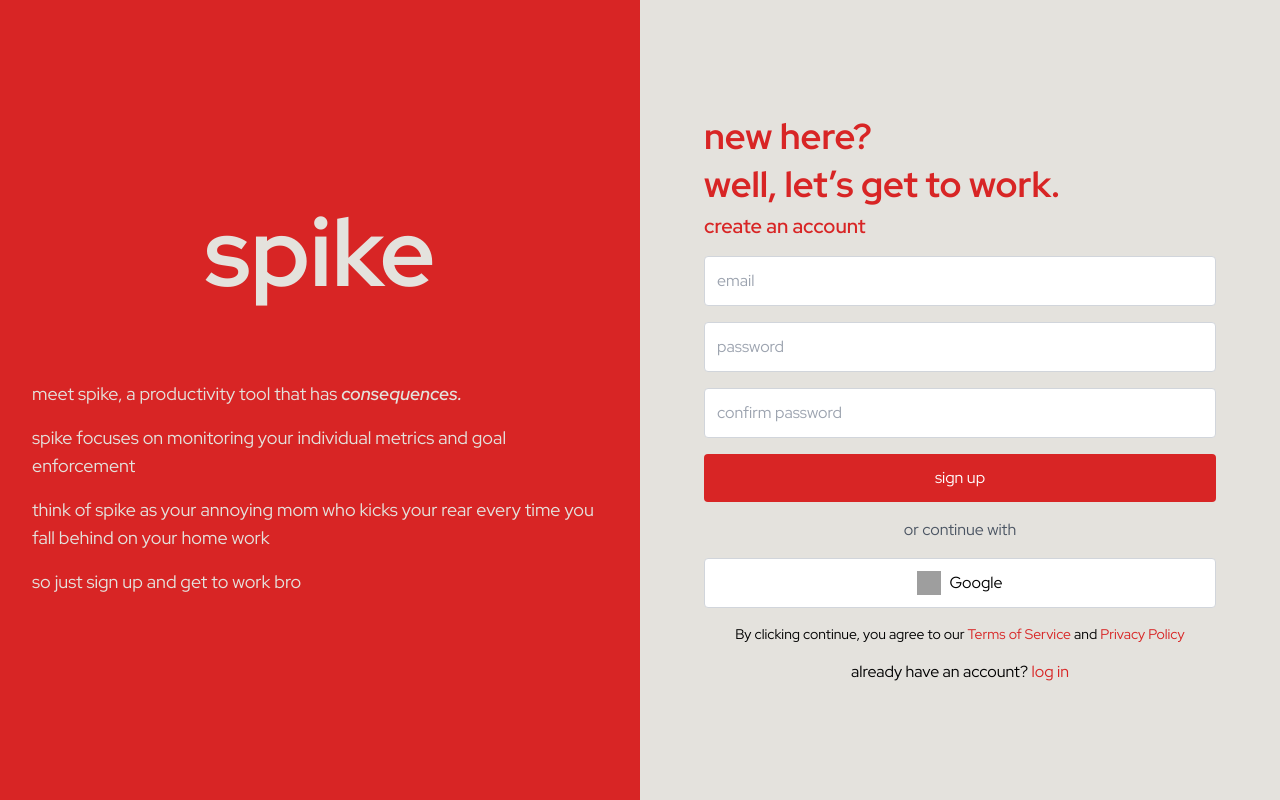
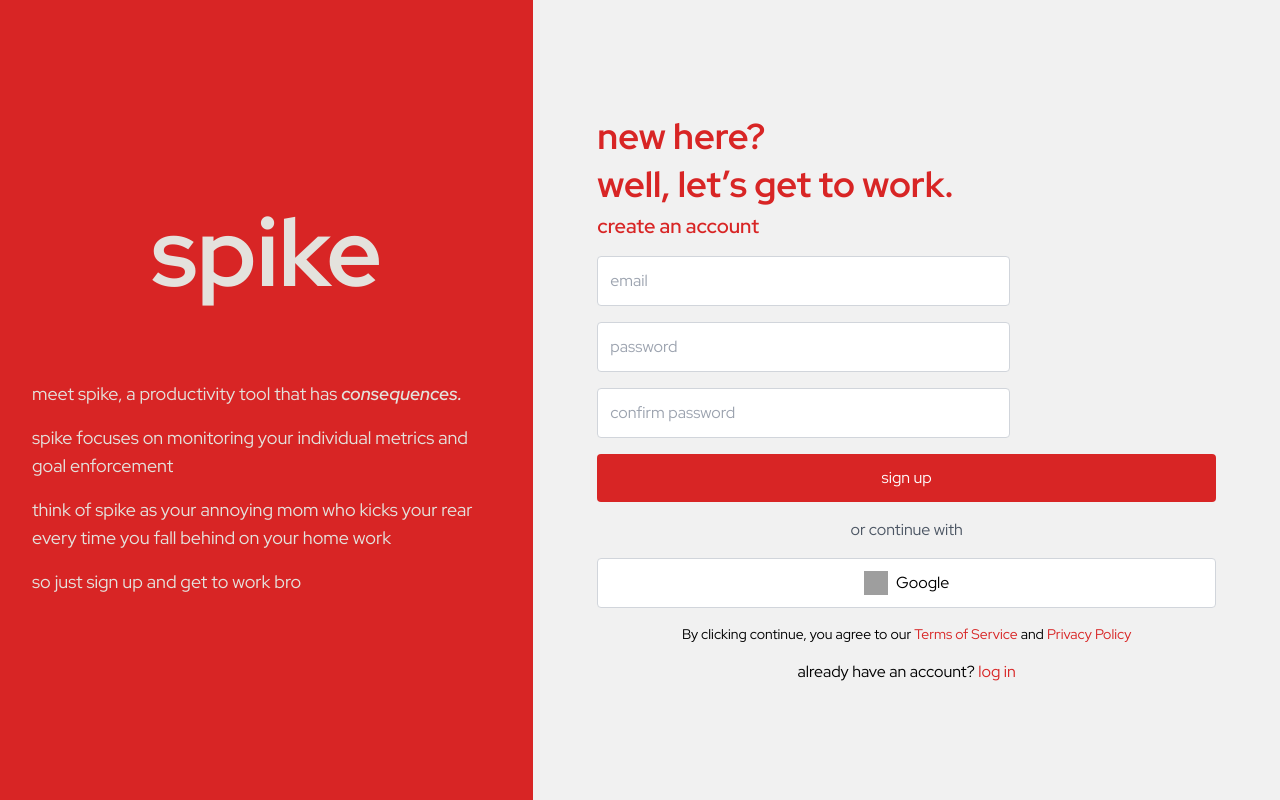
Before and after one commit to SanjayNithin2002/spike-frontend, a React (Create React App) app: page /signup in a window 1280 px wide. Built offline with nearby package versions, Linux system fonts and the light colour scheme; grey boxes are pictures that could not be loaded; the HTML template or start-up script is replaced by a standard one.

Commit message:
reducing red space

```diff
--- a/src/components/Login.js
+++ b/src/components/Login.js
@@ -5,7 +5,7 @@ import './Auth.css';
 const Login = () => {
   return (
     <div className="flex h-screen font-redHat">
-      <div className="w-1/2 bg-redSpike text-white p-8 flex flex-col justify-center items-center">
+      <div className="w-5/12 bg-redSpike text-whiteSpike p-8 flex flex-col justify-center items-center">
         <h1 className="text-8xl font-bold mb-20">spike</h1>
         <ul className="space-y-4 text-lg">
           <li>meet spike, a productivity tool that has <span className="font-semibold italic">consequences.</span></li>
@@ -14,7 +14,7 @@ const Login = () => {
           <li>so just log in and get to work bro</li>
         </ul>
       </div>
-      <div className="w-1/2 bg-whiteSpike p-16 flex flex-col justify-center">
+      <div className="w-7/12 bg-whiterSpike p-16 flex flex-col justify-center">
         <h2 className="text-4xl font-bold mb-2 text-redSpike">welcome back!</h2>
         <p className="text-4xl font-bold mb-2 text-redSpike">let’s get started, yeah?</p>
         <h3 className="text-xl font-semibold mb-4 text-redSpike">log back in</h3>
--- a/src/components/Signup.js
+++ b/src/components/Signup.js
@@ -5,7 +5,7 @@ import './Auth.css';
 const Signup = () => {
   return (
     <div className="flex h-screen font-redHat">
-      <div className="w-1/2 bg-redSpike text-whiteSpike p-8 flex flex-col justify-center items-center">
+      <div className="w-5/12 bg-redSpike text-whiteSpike p-8 flex flex-col justify-center items-center">
         <h1 className="text-8xl font-bold mb-20">spike</h1>
         <ul className="space-y-4 text-lg">
           <li>meet spike, a productivity tool that has <span className="font-semibold italic">consequences.</span></li>
@@ -14,14 +14,14 @@ const Signup = () => {
           <li>so just sign up and get to work bro</li>
         </ul>
       </div>
-      <div className="w-1/2 bg-whiteSpike p-16 flex flex-col justify-center">
+      <div className="w-7/12 bg-whiterSpike p-16 flex flex-col justify-center">
         <h2 className="text-4xl font-bold mb-2 text-redSpike">new here?</h2>
         <p className="text-4xl font-bold mb-2 text-redSpike">well, let’s get to work.</p>
         <h3 className="text-xl font-semibold mb-4 text-redSpike">create an account</h3>
-        <form className="space-y-4">
-          <input type="email" placeholder="email" className="w-full p-3 border border-gray-300 rounded" required />
-          <input type="password" placeholder="password" className="w-full p-3 border border-gray-300 rounded" required />
-          <input type="password" placeholder="confirm password" className="w-full p-3 border border-gray-300 rounded" required />
+        <form className="space-y-4 justify-center items-center">
+          <input type="email" placeholder="email" className="w-2/3 p-3 border border-gray-300 rounded justify-center" required />
+          <input type="password" placeholder="password" className="w-2/3 p-3 border border-gray-300 rounded" required />
+          <input type="password" placeholder="confirm password" className="w-2/3 p-3 border border-gray-300 rounded" required />
           <button type="submit" className="w-full p-3 bg-redSpike text-white rounded">sign up</button>
         </form>
         <div className="my-4 text-center text-gray-600">or continue with</div>
--- a/tailwind.config.js
+++ b/tailwind.config.js
@@ -8,6 +8,7 @@ module.exports = {
       colors: {
         redSpike: '#d82525',
         whiteSpike: '#e4e2dd',
+        whiterSpike: '#f1f1f1',
       },
       fontFamily: {
         redHat: ['Red Hat Display', 'sans-serif'],
```
Also changed, not shown: src/App.js (line endings or trailing spaces).
